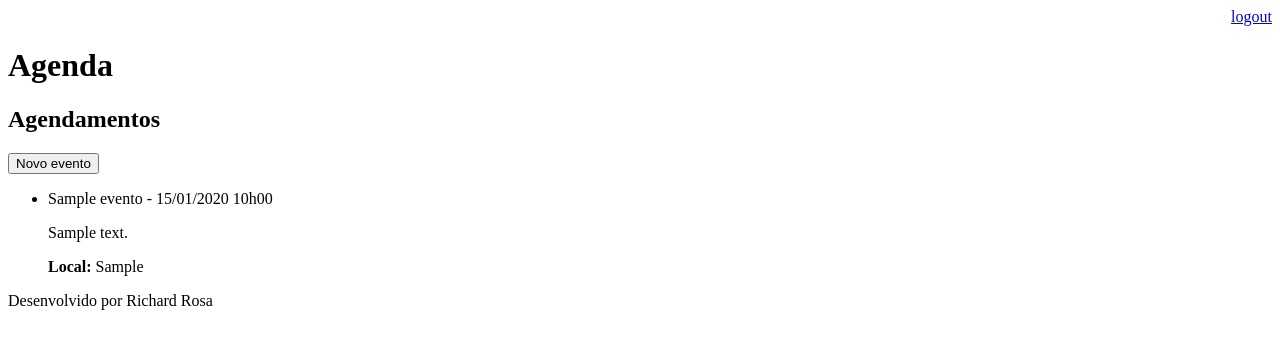
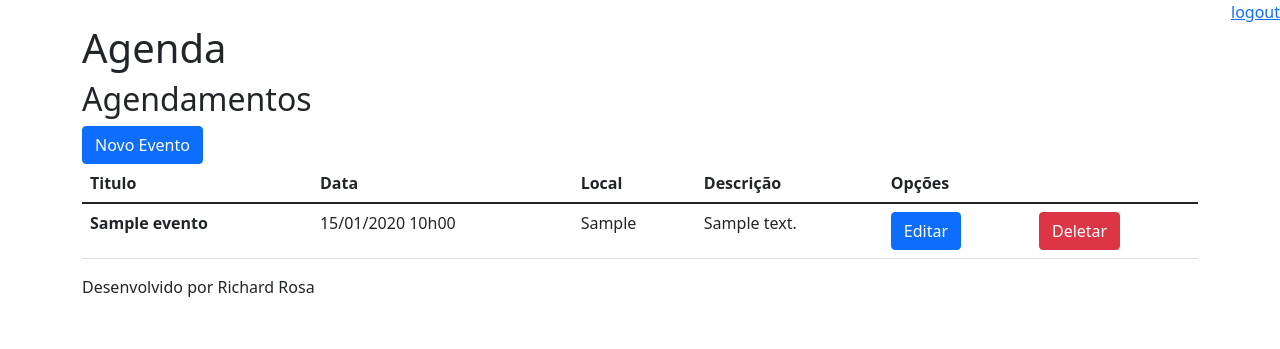
Before and after one commit to Richardflx/agenda_django, a Django app: page /agenda/ in a window 1280 px wide. Shown: the top 349 px of the page. Run offline with Django 4.2, Linux system fonts and the light colour scheme; a user stored in the database is signed in; tables that the repository leaves empty hold one stand-in row (values such as "Sample post"); some libraries are stand-ins or nearby versions.

Commit message:
Adicionado os metodos UPDATE e DELETE e as configurações necessárias para usar o Bootstrap a fim de começar a personalizar as páginas

```diff
--- a/agenda_django/urls.py
+++ b/agenda_django/urls.py
@@ -26,6 +26,7 @@ urlpatterns = [
     path('agenda/', views.lista_eventos),
     path('agenda/evento/', views.evento),
     path('agenda/evento/submit', views.submit_evento),
+    path('agenda/evento/<int:id_evento>/delete/', views.delete_evento),
     path('', RedirectView.as_view(url='/agenda/')),
     path('login/', views.login_user),
     path('login/submit', views.submit_login),
--- a/core/admin.py
+++ b/core/admin.py
@@ -4,7 +4,7 @@ from core.models import Evento
 # Register your models here.
 
 class EventoAdmin(admin.ModelAdmin):
-    list_display = ('titulo', 'data_evento', 'data_criacao')
+    list_display = ('id', 'titulo', 'data_evento', 'data_criacao')
     list_filter = ('usuario',)
 
 admin.site.register(Evento, EventoAdmin)
--- a/core/models.py
+++ b/core/models.py
@@ -19,3 +19,6 @@ class Evento(models.Model):
 
     def get_data_evento(self):
         return self.data_evento.strftime('%d/%m/%Y %Hh%M')
+
+    def get_raw_data_evento(self):
+        return self.data_evento.strftime('%Y-%m-%dT%H:%M')
--- a/core/templates/agenda.html
+++ b/core/templates/agenda.html
@@ -3,17 +3,39 @@
 {% block content %}
     <h2>Agendamentos</h2>
     <a href="evento/">
-        <button type="button">Novo evento</button>
+        <button type="button" class="btn btn-primary">Novo Evento</button>
     </a>
-    <ul>
-        {% for evento in eventos %}
-            <li>{{ evento.titulo }} - {{ evento.get_data_evento }}</li>
-                {% if evento.descricao %}
-                    <p>{{ evento.descricao }}</p>
-                {% endif %}
-                {% if evento.local_evento %}
-                    <p><strong>Local:</strong> {{ evento.local_evento }}</p>
-                {% endif %}
-        {% endfor %}
-    </ul>
+    <div>
+        <table class="table">
+            <thead>
+              <tr>
+                <th scope="col">Titulo</th>
+                <th scope="col">Data</th>
+                <th scope="col">Local</th>
+                <th scope="col">Descrição</th>
+                <th scope="col">Opções</th>
+              </tr>
+            </thead>
+            <tbody>
+                {% for evento in eventos %}
+                <tr>
+                    <th scope="row">{{ evento.titulo }}</th>
+                    <td>{{ evento.get_data_evento }}</td>
+                    {% if not evento.local_evento %}
+                        <td>----------</td>
+                    {% else %}
+                        <td>{{ evento.local_evento }}</td>
+                    {% endif %}
+                    {% if not evento.descricao %}
+                        <td>----------</td>
+                    {% else %}
+                        <td>{{ evento.descricao }}</td>
+                    {% endif %}
+                    <td><a href="evento/?id={{ evento.id }}"><button type="button" class="btn btn-primary">Editar</button></a></td>
+                    <td><a href="evento/{{ evento.id }}/delete/"><button type="button" class="btn btn-danger">Deletar</button></a></td>
+                </tr>
+                {% endfor %}
+            </tbody>
+          </table>
+    </div>
 {% endblock %}
--- a/core/templates/model-header.html
+++ b/core/templates/model-header.html
@@ -1,10 +1,14 @@
 <meta charset="UTF-8">
 <meta http-equiv="X-UA-Compatible" content="IE=edge">
 <meta name="viewport" content="width=device-width, initial-scale=1.0">
-<title>Agenda</title>
+<link href="https://cdn.jsdelivr.net/npm/bootstrap@5.1.3/dist/css/bootstrap.min.css" rel="stylesheet" integrity="sha384-1BmE4kWBq78iYhFldvKuhfTAU6auU8tT94WrHftjDbrCEXSU1oBoqyl2QvZ6jIW3" crossorigin="anonymous">
+
+<title >Agenda</title>
 
 <div align="right">
     <a href="/logout">logout</a>
 </div>
 
-<h1>Agenda</h1>
+<div class="container align-center">
+    <h1>Agenda</h1>
+</div>
--- a/core/templates/model-page.html
+++ b/core/templates/model-page.html
@@ -1,10 +1,15 @@
-<!DOCTYPE html>
-<html lang="en">
 <head>
     {% include 'model-header.html' %}
 </head>
 <body>
-    {% block content %} {% endblock %}
-    {% include 'model-footer.html' %}
+
+    <div class="container">
+        {% block content %} {% endblock %}
+        {% include 'model-footer.html' %}
+    </div>
+
+    <script src="https://cdn.jsdelivr.net/npm/bootstrap@5.1.3/dist/js/bootstrap.bundle.min.js" integrity="sha384-ka7Sk0Gln4gmtz2MlQnikT1wXgYsOg+OMhuP+IlRH9sENBO0LRn5q+8nbTov4+1p" crossorigin="anonymous"></script>
+    <script src="https://cdn.jsdelivr.net/npm/@popperjs/core@2.10.2/dist/umd/popper.min.js" integrity="sha384-7+zCNj/IqJ95wo16oMtfsKbZ9ccEh31eOz1HGyDuCQ6wgnyJNSYdrPa03rtR1zdB" crossorigin="anonymous"></script>
+    <script src="https://cdn.jsdelivr.net/npm/bootstrap@5.1.3/dist/js/bootstrap.min.js" integrity="sha384-QJHtvGhmr9XOIpI6YVutG+2QOK9T+ZnN4kzFN1RtK3zEFEIsxhlmWl5/YESvpZ13" crossorigin="anonymous"></script>
 </body>
 </html>
--- a/core/views.py
+++ b/core/views.py
@@ -42,7 +42,11 @@ def lista_eventos(request):
 
 @login_required(login_url='/login/')
 def evento(request):
-    return render(request, 'evento.html')
+    id_evento = request.GET.get('id')
+    dados = {}
+    if id_evento:
+        dados['evento'] = Evento.objects.get(id=id_evento)
+    return render(request, 'evento.html', dados)
 
 
 @login_required(login_url='/login/')
@@ -53,9 +57,32 @@ def submit_evento(request):
         descricao = request.POST.get('descricao')
         local_evento = request.POST.get('local_evento')
         usuario = request.user
-        Evento.objects.create(titulo=titulo,
-                                data_evento=data_evento,
-                                descricao=descricao,
-                                local_evento=local_evento,
-                                usuario=usuario)
+        id_evento = request.POST.get('id_evento')
+        if id_evento:
+            evento = Evento.objects.get(id=id_evento)
+            if usuario == evento.usuario:
+                evento.titulo = titulo
+                evento.data_evento = data_evento
+                evento.descricao = descricao
+                evento.local_evento = local_evento
+                evento.save()
+            # Evento.objects.filter(id=id_evento).update(titulo=titulo,
+            #                                             data_evento=data_evento,
+            #                                             descricao=descricao,
+            #                                             local_evento=local_evento)
+        else:
+            Evento.objects.create(titulo=titulo,
+                                    data_evento=data_evento,
+                                    descricao=descricao,
+                                    local_evento=local_evento,
+                                    usuario=usuario)
     return redirect('/')
+
+
+@login_required(login_url='/login/')
+def delete_evento(request, id_evento):
+    usuario = request.user
+    evento = Evento.objects.get(id=id_evento)
+    if usuario == evento.usuario:
+        evento.delete()
+    return redirect('/')
```
Also changed, not shown: core/templates/evento.html (+5 -4 lines).
